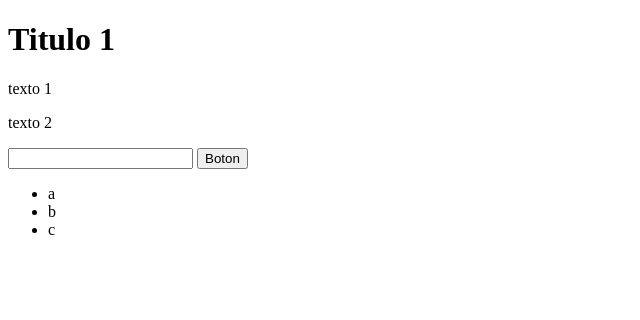
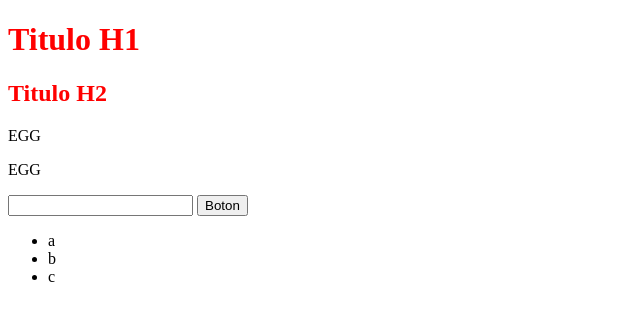
Before and after one commit to horamda/EGG2023, a plain HTML site: page GuiaJavaScript/videoEventos/index.html in a window 1280 px wide. Shown: the whole page, without its empty margins (0-640 px from the left). Drawn offline with Linux system fonts and the light colour scheme.

Commit message:
2do commit

```diff
--- a/GuiaJavaScript/videoEventos/index.html
+++ b/GuiaJavaScript/videoEventos/index.html
@@ -6,11 +6,12 @@
     <title>Document</title>
 </head>
 <body onload="saludar()">
-    <h1 onmouseover="retar('soy un h1')">Titulo 1 </h1>
+    <h1 name="titulo" onmouseover="retar('soy un h1')">Titulo H1 </h1>
+    <h2 name="titulo">Titulo H2</h2>
     <p>texto 1</p>
     <p>texto 2</p>
     <input id="123" onmouseover="retar('soy un input')">
-    <button onclick="meHicisteClick()">Boton</button>
+    <button id="btn" >Boton</button>
     <ul>
         <li>a</li>
         <li>b</li>
--- a/GuiaJavaScript/videoEventos/script.js
+++ b/GuiaJavaScript/videoEventos/script.js
@@ -8,5 +8,29 @@ function retar(tipo) {
 }
 
 function meHicisteClick() {
-    console.log("Click 3");
+    console.log("me hiciste Click ");
 }
+
+window.onload = saludar;
+
+document.getElementById("123").onmouseover = function(){
+    retar("soy un input");
+}
+document.getElementById("btn").onclick=meHicisteClick;
+
+let titulos = document.getElementsByName("titulo");
+let pes= document.getElementsByTagName("p");
+let input= document.getElementById("123");
+let boton= document.getElementById("btn");
+
+titulos.forEach((e)=>{
+e.style.color="red";
+})
+
+for (const e of pes){
+    e.innerHTML="EGG";
+}
+
+input.onkeydown=()=>{
+    if(input.value.length>10) input.value="Chiquito";
+}
```
